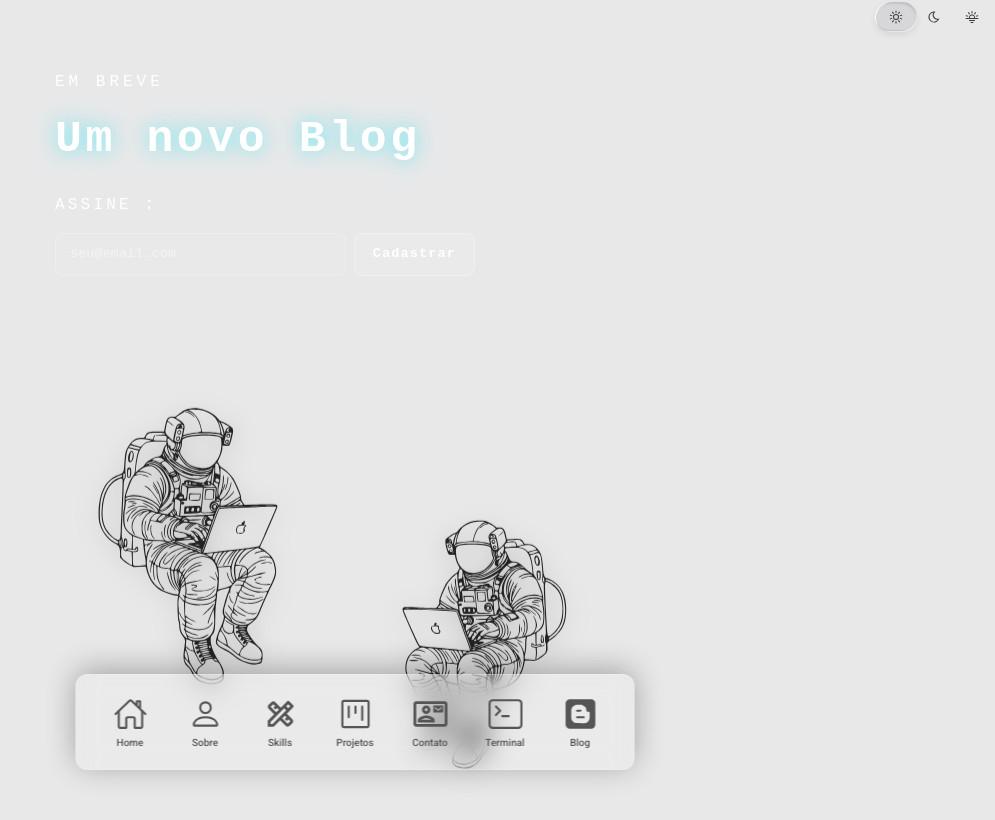
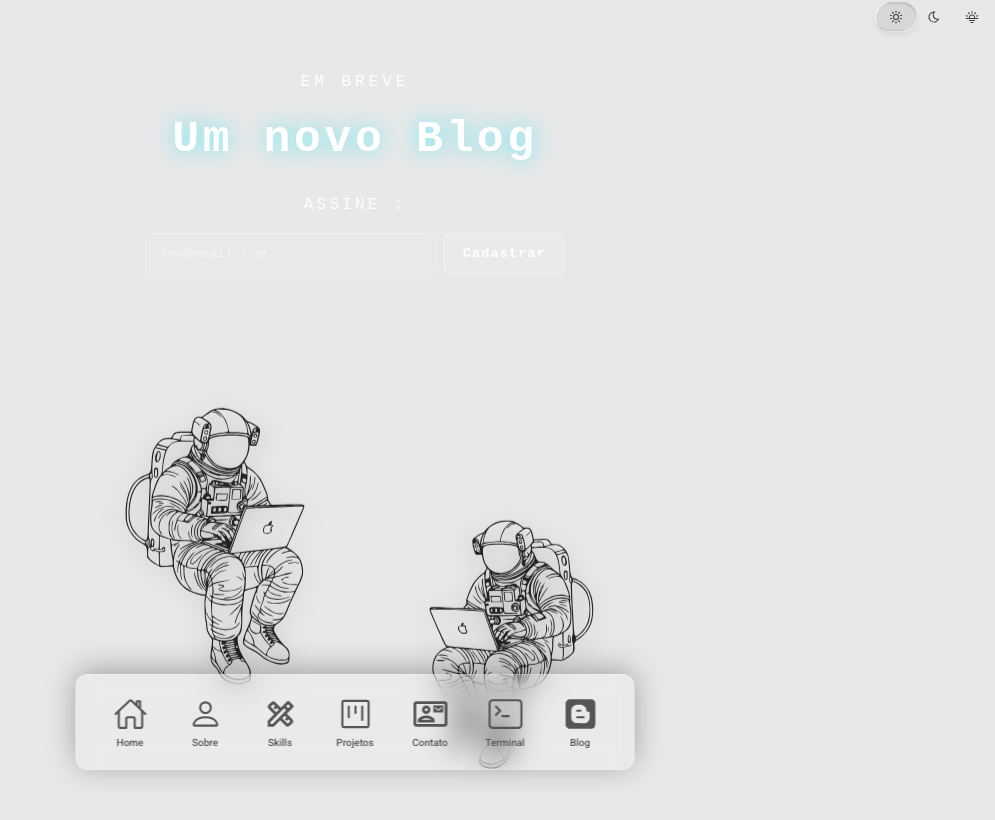
Before and after one commit to LeandroDukievicz/Portifolio-Cyber-Dukie, a Next.js app: page /blog in a window 1280 px wide. Shown: the top 820 px of the page, without its empty margins (285-1280 px from the left). Built offline with nearby package versions, Linux system fonts and the light colour scheme.

Commit message:
style: center all text on blog page

```diff
--- a/app/blog/LiquidGlassBlog.tsx
+++ b/app/blog/LiquidGlassBlog.tsx
@@ -287,14 +287,14 @@ export default function LiquidGlassBlog() {
           display: "flex",
           flexDirection: "column",
           justifyContent: "center",
-          alignItems: "flex-start",
+          alignItems: "center",
           width: "100%",
           maxWidth: "600px",
           height: "100%",
           padding: "40px 0",
           gap: "12px",
           marginTop: "-70px",
-          textAlign: "justify",
+          textAlign: "center",
         }}>
           <ScrambleText
             text="Em breve"
@@ -306,7 +306,7 @@ export default function LiquidGlassBlog() {
               fontSize: "clamp(0.85rem, 2vw, 1rem)",
               letterSpacing: "0.25em",
               textTransform: "uppercase",
-              textAlign: "justify",
+              textAlign: "center",
               color: "#ffffff",
               opacity: 0.5,
             }}
@@ -321,7 +321,7 @@ export default function LiquidGlassBlog() {
               fontSize: "clamp(1.6rem, 5vw, 2.8rem)",
               fontWeight: 700,
               letterSpacing: "0.08em",
-              textAlign: "justify",
+              textAlign: "center",
               color: "#ffffff",
               textShadow: theme === "light"
                 ? "0 0 18px rgba(0,234,255,0.45), 0 0 40px rgba(0,234,255,0.2)"
@@ -338,7 +338,7 @@ export default function LiquidGlassBlog() {
               fontSize: "clamp(0.85rem, 2vw, 1rem)",
               letterSpacing: "0.2em",
               textTransform: "uppercase",
-              textAlign: "justify",
+              textAlign: "center",
               color: "#ffffff",
               opacity: 0.6,
               marginTop: "8px",
--- a/app/blog/blog.module.css
+++ b/app/blog/blog.module.css
@@ -250,7 +250,7 @@
 .article p {
   line-height: 160%;
   margin: 0 0 1em;
-  text-align: justify;
+  text-align: center;
 }
 
 .article blockquote {
```
